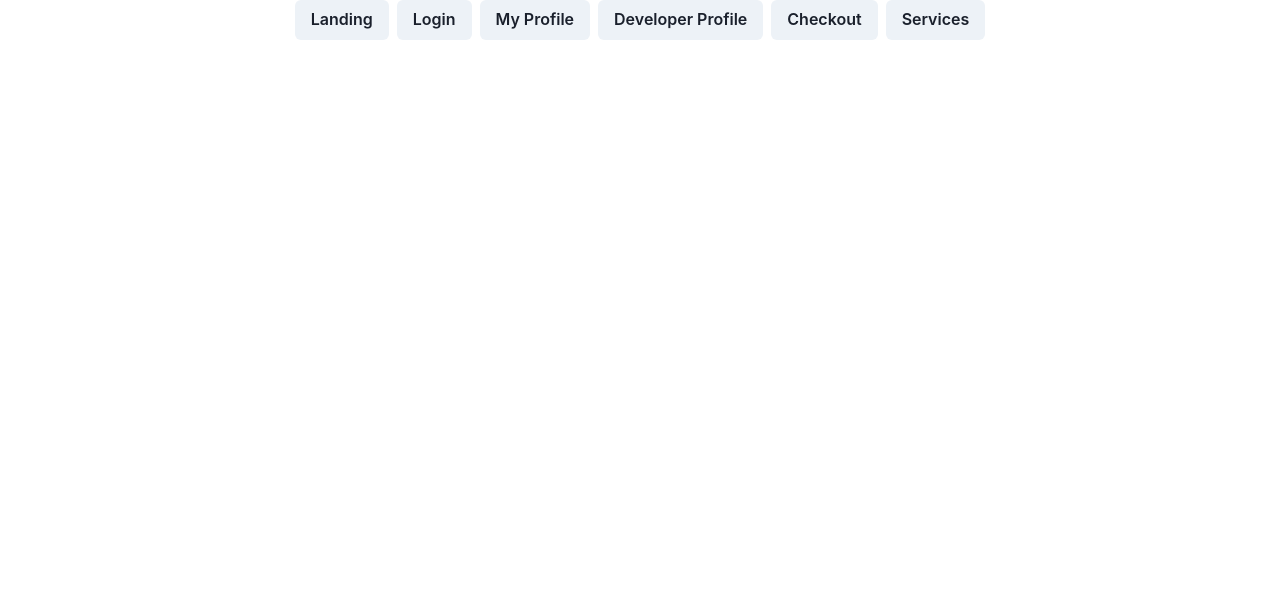
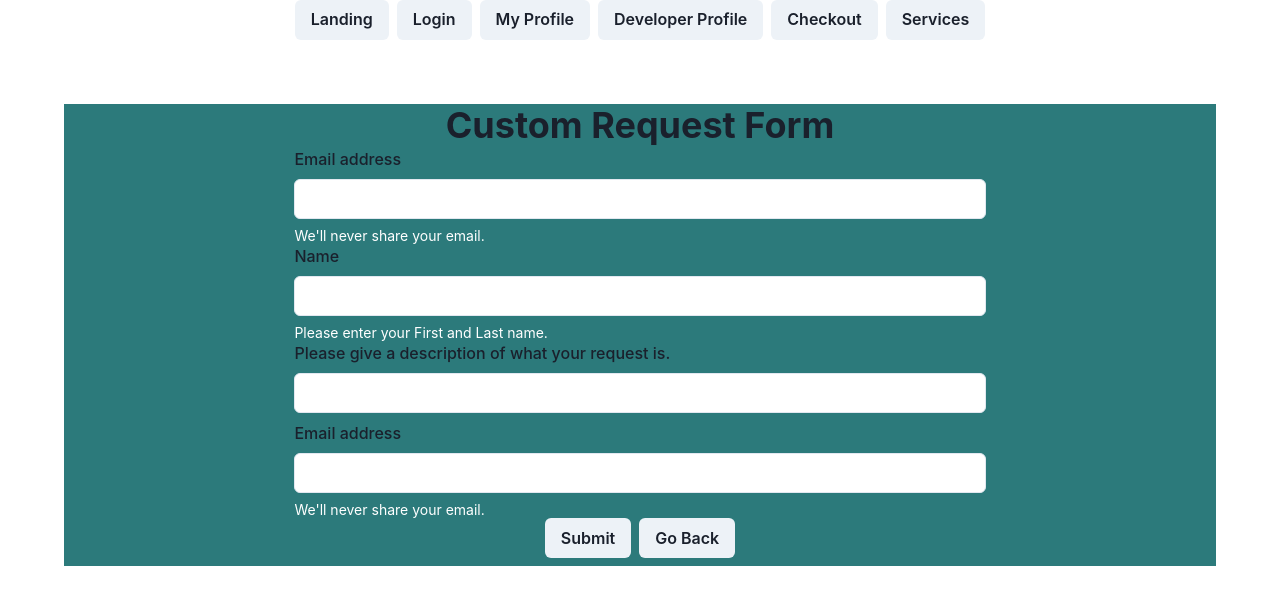
Before and after one commit to Niccatania/DevelUP, a React (Create React App) app in the folder client/: page /services/customrequest in a window 1280 px wide. Shown: the top 604 px of the page. Built offline with nearby package versions, Linux system fonts and the light colour scheme.

Commit message:
creates custom request form

```diff
--- a/client/src/App.js
+++ b/client/src/App.js
@@ -27,7 +27,7 @@ import Checkout from "./pages/checkout";
 import Services from "./pages/services";
 import NewSite from "./components/newSite";
 import RefactorSite from "./components/refactorSite";
-
+import CustomRequest from "./components/customRequest"
 
 const httpLink = createHttpLink({
   uri: "/graphql",
@@ -89,6 +89,8 @@ export default function App() {
 
           <Route path="/services/refactorsite" element={<RefactorSite />} />
 
+          <Route path="/services/customrequest" element={<CustomRequest />} />
+
           <Route path="/profile" element={<Profile />} />
 
           <Route path="/devProfile/:devId" element={<DevProfile />} />
--- /dev/null
+++ b/client/src/components/customRequest.js
@@ -0,0 +1,54 @@
+import React from "react";
+import {BrowserRouter as Router, Link} from 'react-router-dom';
+import {
+  FormControl,
+  FormLabel,
+  FormErrorMessage,
+  Input,
+  FormHelperText,
+  Center,
+  Heading,
+  Box,
+  Button,
+  ButtonGroup
+} from "@chakra-ui/react";
+const customRequest = () => {
+  return (
+    <Box m="5%" w="90%" bg ='teal.600'>
+      <Center>
+        <Heading>Custom Request Form</Heading>
+      </Center>
+      <Center>
+        <FormControl w="60%">
+          <FormLabel>Email address</FormLabel>
+          <Input bg ='white' type="email" />
+          <FormHelperText color ="white">We'll never share your email.</FormHelperText>
+
+          <FormLabel>Name</FormLabel>
+          <Input bg ='white'type="name" />
+          <FormHelperText color ="white">
+            Please enter your First and Last name.
+          </FormHelperText>
+
+          <FormLabel>
+            Please give a description of what your request is.
+          </FormLabel>
+          <Input bg ='white' type="description" />
+          <FormHelperText color ="white"></FormHelperText>
+
+          <FormLabel>Email address</FormLabel>
+          <Input bg='white'type="email" />
+          <FormHelperText color ="white">We'll never share your email.</FormHelperText>
+        </FormControl>
+      </Center>
+      <Center>
+        <ButtonGroup>
+            <Button  mb ="4%">Submit</Button>
+            <Link to ="/services"><Button  mb ="4%">Go Back</Button></Link>
+        </ButtonGroup>
+        </Center>
+    </Box>
+  );
+};
+
+export default customRequest;
--- a/client/src/pages/services.js
+++ b/client/src/pages/services.js
@@ -21,6 +21,11 @@ const Services = () => {
             Refactor an Existing Site
           </Button>
           </Link>
+          <Link to="/services/customRequest">
+          <Button colorScheme="teal">
+            Create Custom Request
+          </Button>
+          </Link>
           </ButtonGroup>
         </Center>
       </Box>
--- a/package.json
+++ b/package.json
@@ -16,5 +16,6 @@
         "concurrently": "^7.3.0"
     },
     "dependencies": {
+        "react-table": "^7.8.0"
     }
 }
```
Also changed, not shown: client/package.json (+5 -5 lines), client/src/components/cart.js (+5 -14 lines), 2 other files (tests, documents, lock files or other folders).
